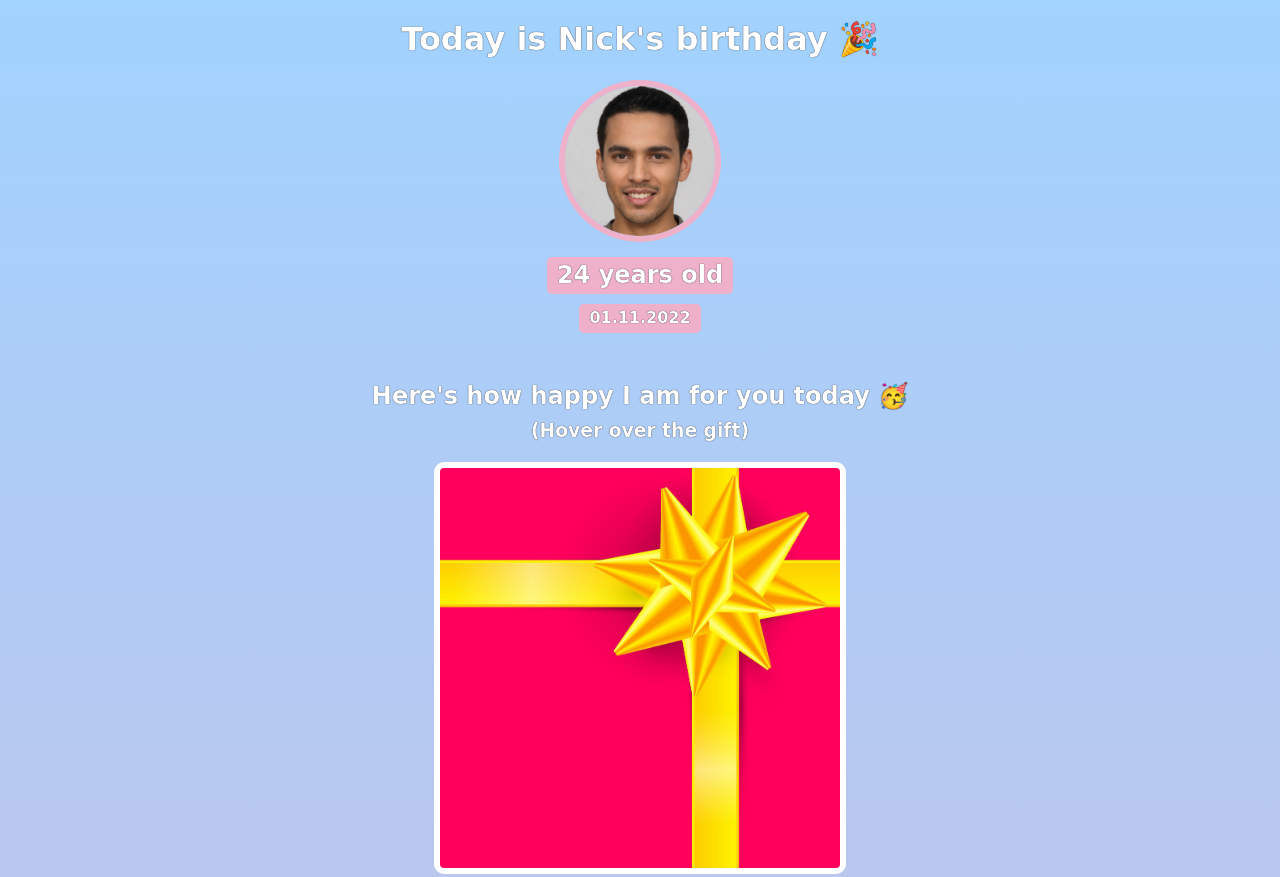
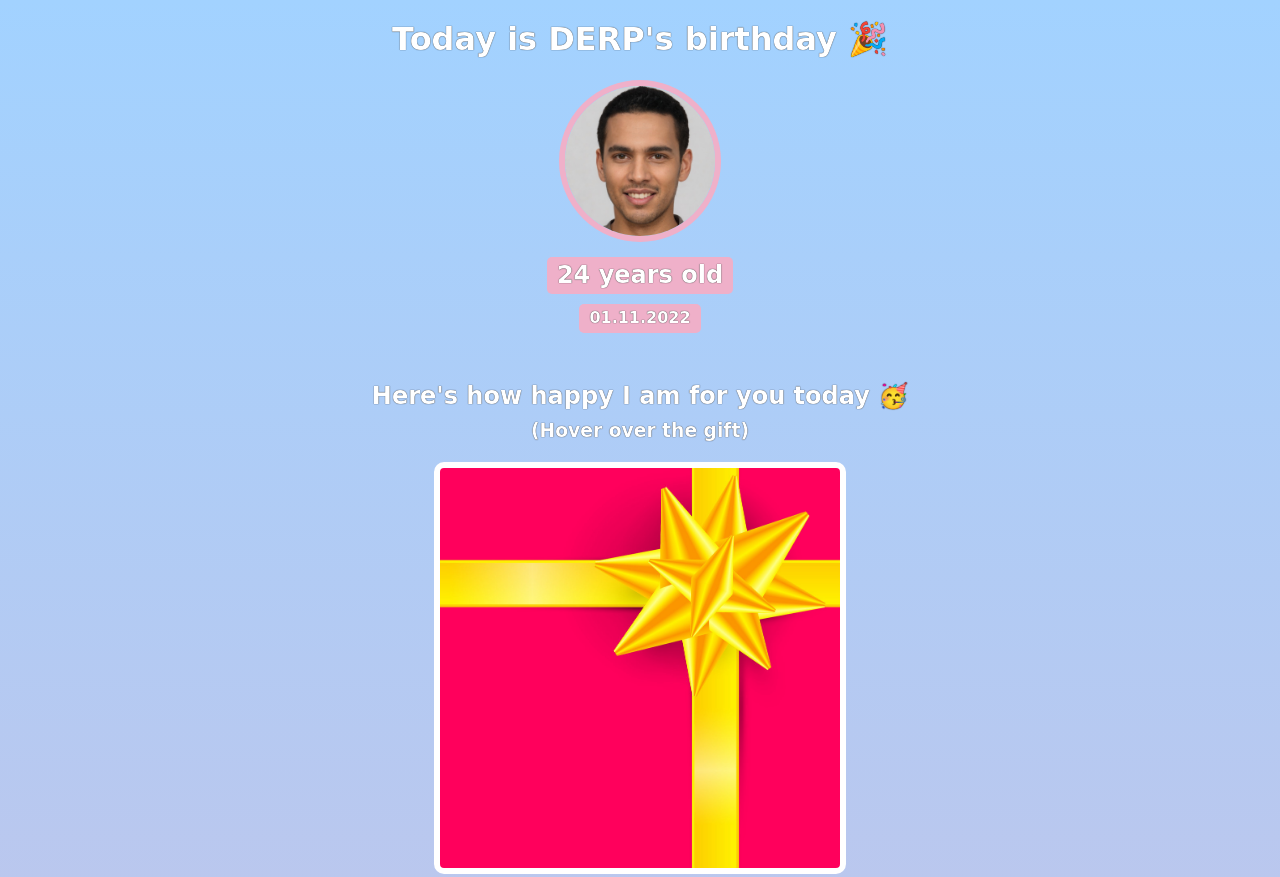
Before and after one commit to jeremychan03/birthday-gift-site-germ, a website built with Vite: page index.html in a window 1280 px wide. Shown: the top 877 px of the page. Built offline with nearby package versions, Linux system fonts and the light colour scheme; a web font is replaced by a local one.

Commit message:
Change name to derp

```diff
--- a/index.html
+++ b/index.html
@@ -7,7 +7,7 @@
     </head>
     <body>
         <div id="header">
-            <h1>Today is Nick's birthday 🎉</h1>
+            <h1>Today is DERP's birthday 🎉</h1>
             <img id="bff-img" src="images/nick.jpg">
             <h2 id="bday-age">24 years old</h2>
             <h4 id="bday-date">01.11.2022</h4>
```
